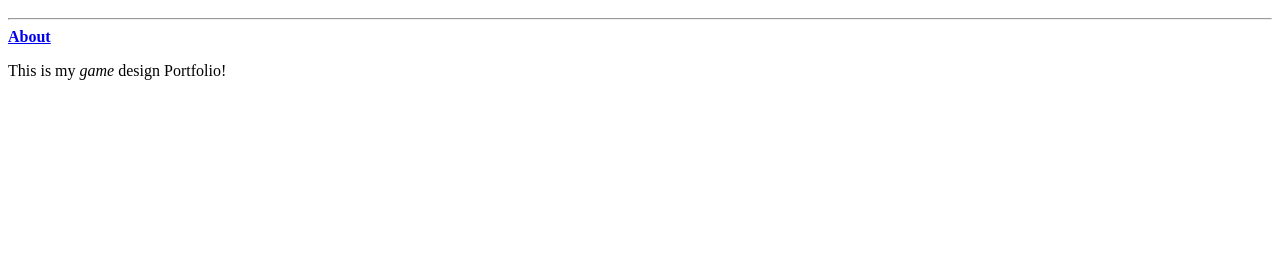
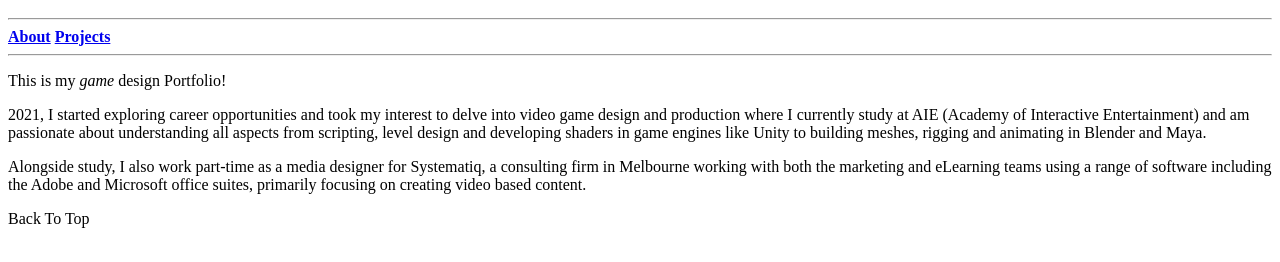
Before and after one commit to ad3nardi/ad3nardi-github.io, a plain HTML site: page index.html in a window 1280 px wide. Shown: the part 120-382 px from the top of the page. Drawn offline with Linux system fonts and the light colour scheme.

Commit message:
projectsAdded

```diff
--- a/index.html
+++ b/index.html
@@ -5,17 +5,37 @@
         <meta name = "description" content = "This is a test page.">
     <!--meta tag is an accessable "ATTRIBUTES" which can have custom data applied-->
         <title> <h1>ADeNardiFolio</h1> </title>
+        <h1 style="color: blueviolet;">Alexader De Nardi</h1>
+        <h1>A Game Design Portfolio</h1>
+        <nav>
+            <hr/>
+            <a href="http://https://ad3nardi.github.io/about.html"><b>About</b></a>
+            <a href="http://https://ad3nardi.github.io/projects.html"><b>Projects</b></a>
+        </nav>
+
     </head>
 
-    <body>
-        <h1 style="color: blueviolet;">Alexader De Nardi</h1>
-        <h1>A Game Design Portfolio</h1>
+    <main>
         <hr/>
-        <a href="http://https://ad3nardi.github.io/about.html"><b>About</b></a>
+        <article>
+            <section>
+                <p>This is my <i>game</i> design Portfolio!</p>
+            </section>
+            <section>
+                <p> 2021, I started exploring career opportunities and took my interest to delve into video game design and production where I currently study at AIE (Academy of Interactive Entertainment) and am passionate about understanding all aspects from scripting, level design and developing shaders in game engines like Unity to building meshes, rigging and animating in Blender and Maya.</p>
+                <aside>
+                    <!--On The Side-->
+                </aside>
+                </section>
 
-
-        <p>This is my <i>game</i> design Portfolio!</p>
-    </body>
+            <section>
+                <p>Alongside study, I also work part-time as a media designer for Systematiq, a consulting firm in Melbourne working with both the marketing and eLearning teams using a range of software including the Adobe and Microsoft office suites, primarily focusing on creating video based content.</p>
+                </section>
+        </article>
+    </main>
+    <footer>
+        Back To Top
+    </footer>
 
 
 </html>
```
